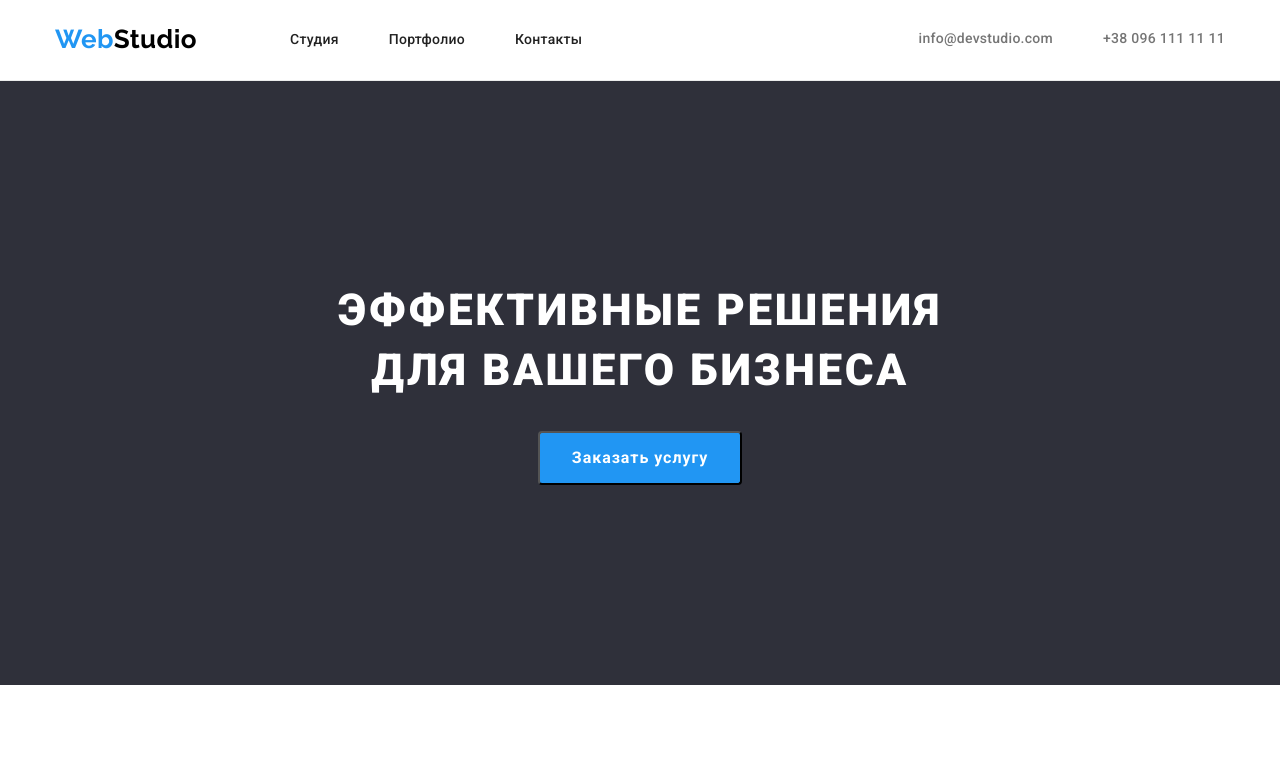
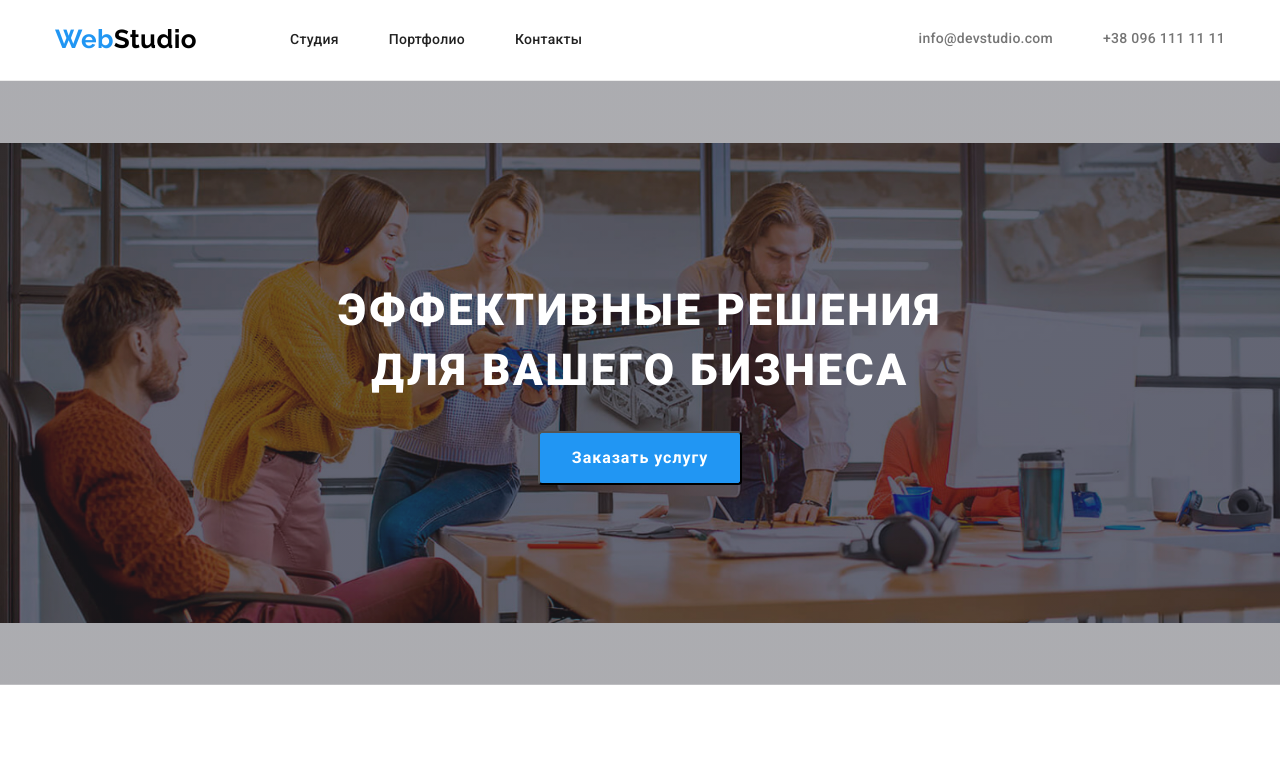
Before and after one commit to RomMTC/goit-markup-hw-04, a plain HTML site: page index.html in a window 1280 px wide. Shown: the top 776 px of the page. Drawn offline with nearby package versions, Linux system fonts and the light colour scheme.

Commit message:
bg img main hero

```diff
--- a/css/styles.css
+++ b/css/styles.css
@@ -117,9 +117,17 @@ p:last-child {
 .main-hero {
   padding-top: 200px;
   padding-bottom: 200px;
-  background-color: #2f303a;
+  /* background-color: #2f303a; */
   align-items: center;
   text-align: center;
+  /* filter: drop-shadow(0px 4px 4px rgba(0, 0, 0, 0.25) */
+  /* background-color: rgba(47, 48, 58, 0.4); */
+  background-image: linear-gradient(to bottom, rgba(47, 48, 58, 0.4), rgba(47, 48, 58, 0.4)),
+    url(../img/top-bg-img.jpg);
+  /* background-image: url(../img/top-bg-img.jpg); */
+  background-position: center;
+  background-size: contain;
+  background-repeat: no-repeat;
 }
 .hero-title {
   margin-left: 0;
```
